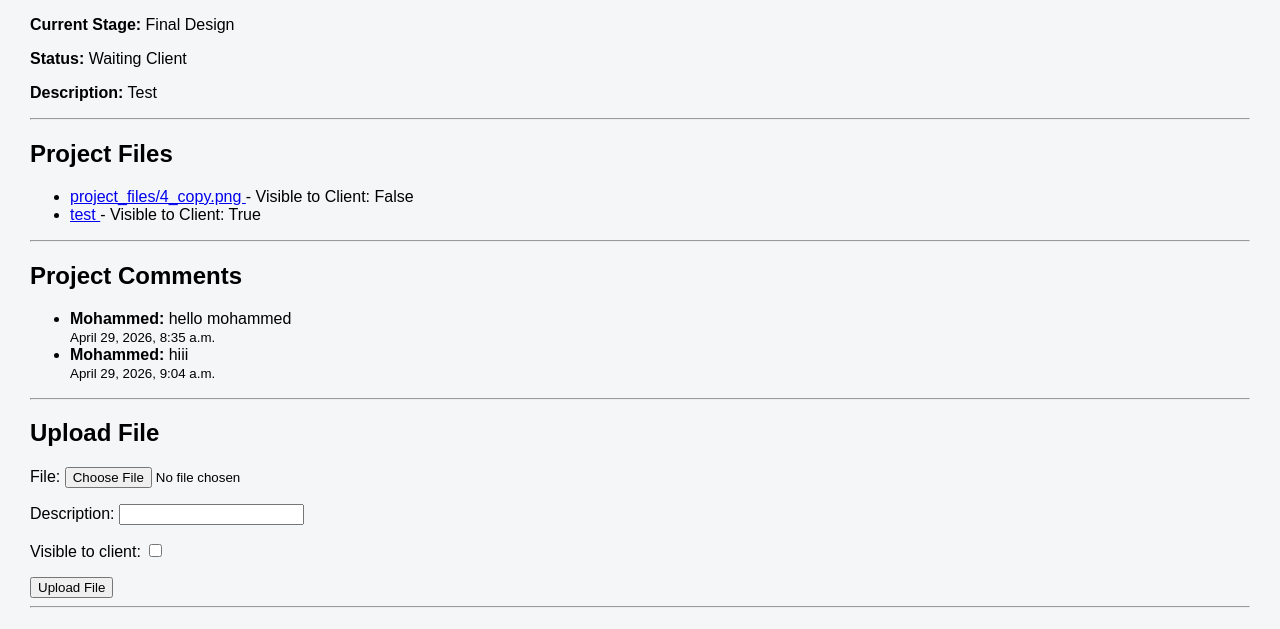
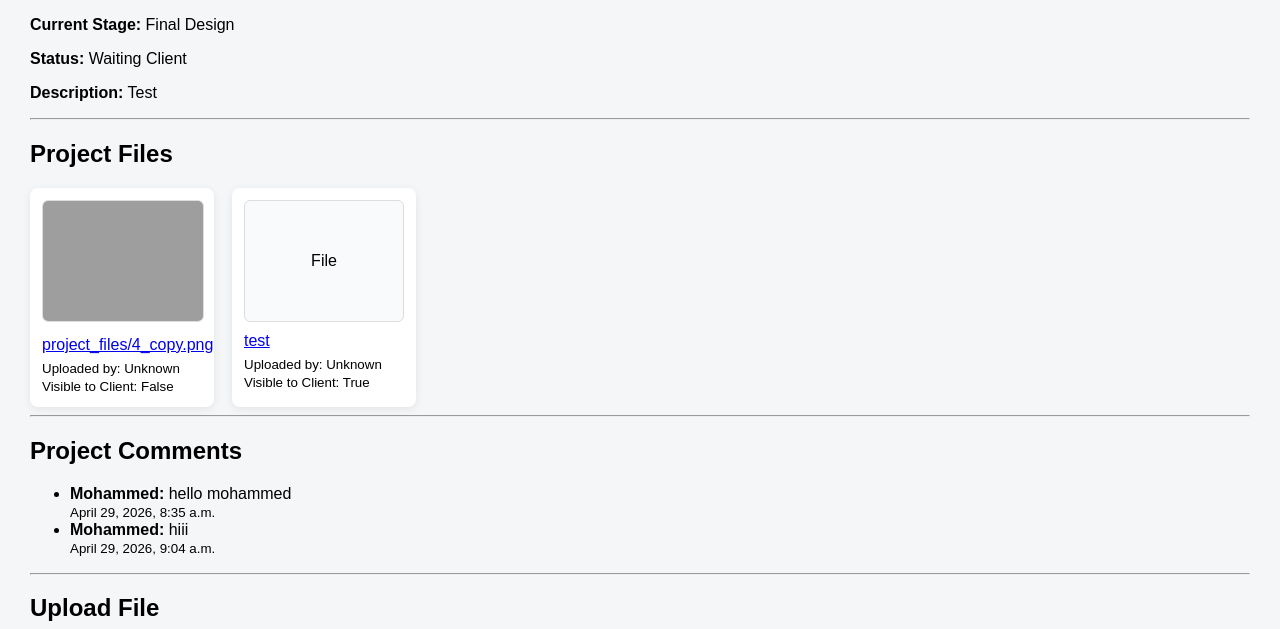
Before and after one commit to MBishta/client-portal-project, a Django app: page /projects/3/ in a window 1280 px wide. Shown: the part 349-978 px from the top of the page. Run offline with Django 5.2, Linux system fonts and the light colour scheme; a user stored in the database is signed in; data comes from the database, SQL or seed files in the repository; both versions use the stored data as it was after the commit; grey boxes are pictures that could not be loaded.

Commit message:
Improve project file display

```diff
--- a/templates/projects/project_detail.html
+++ b/templates/projects/project_detail.html
@@ -34,21 +34,42 @@
 
         <h2>Project Files</h2>
 {% if files %}
-            <ul>
+    <div style="display: flex; flex-wrap: wrap; gap: 18px;">
         {% for file in files %}
-                    <li>
+            <div style="width: 160px; background: white; padding: 12px; border-radius: 8px; box-shadow: 0 2px 8px rgba(0,0,0,0.08);">
+
+                {% if ".jpg" in file.file.url|lower or ".jpeg" in file.file.url|lower or ".png" in file.file.url|lower or ".webp" in file.file.url|lower %}
+                    <a href="{{ file.file.url }}" target="_blank">
+                        <img src="{{ file.file.url }}" alt="Project File" style="width: 100%; height: 120px; object-fit: cover; border: 1px solid #ddd; border-radius: 6px;">
+                    </a>
+                {% else %}
+                    <div style="height: 120px; display: flex; align-items: center; justify-content: center; border: 1px solid #ddd; border-radius: 6px; background: #f9fafb;">
+                        File
+                    </div>
+                {% endif %}
+
+                <p style="margin: 10px 0 5px 0;">
                     <a href="{{ file.file.url }}" target="_blank">
                         {{ file.description|default:file.file.name }}
                     </a>
-                        -
+                </p>
+
+                <small>
+                    Uploaded by:
+                    {% if file.uploaded_by %}
+                        {{ file.uploaded_by.username }}
+                    {% else %}
+                        Unknown
+                    {% endif %}
+                    <br>
                     Visible to Client: {{ file.visible_to_client }}
-                    </li>
+                </small>
+            </div>
         {% endfor %}
-            </ul>
+    </div>
 {% else %}
     <p>No files uploaded.</p>
 {% endif %}
-
         <hr>
 
         <h2>Project Comments</h2>
```
Also changed, not shown: db.sqlite3. Lines whose indentation alone changed are shown as unchanged.
